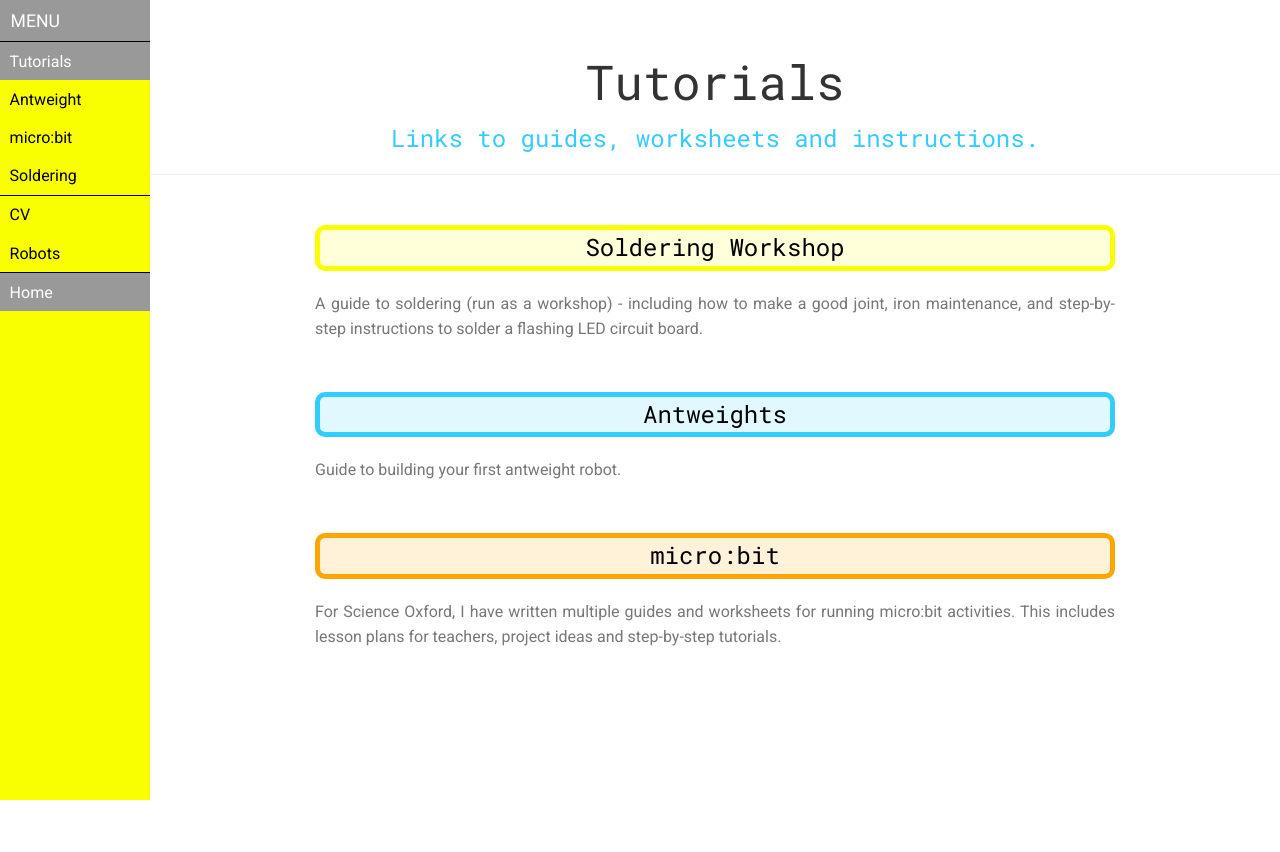
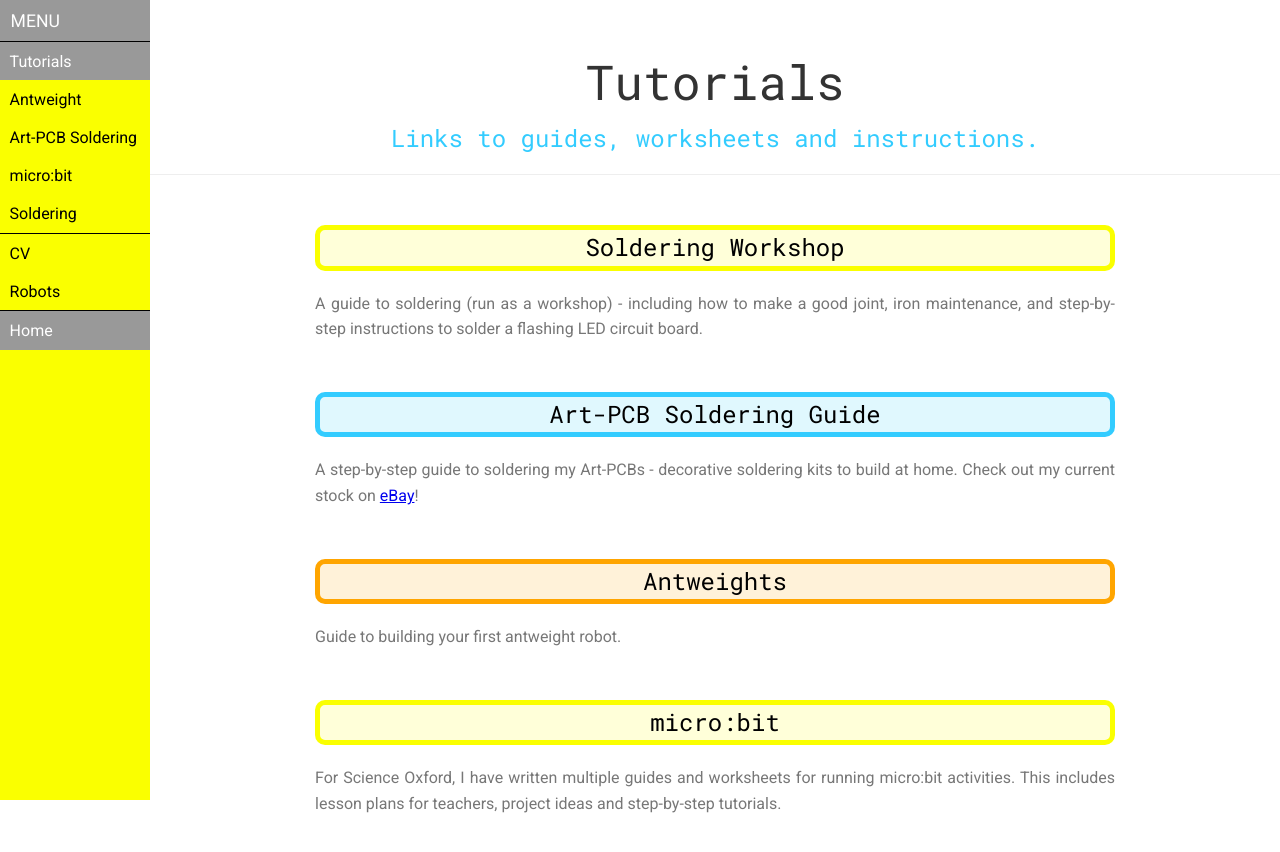
Before and after one commit to Isioviel/isioviel.github.io, a plain HTML site: page tutorials.html in a window 1280 px wide. Before the commit the page ends 800 px from the top, so only its background shows below. Drawn offline with Linux system fonts and the light colour scheme.

Commit message:
add links to Art-PCB soldering guide

```diff
--- a/tutorials.html
+++ b/tutorials.html
@@ -31,6 +31,7 @@
             <ul class="pure-menu-list">
                 <li class="pure-menu-item pure-menu-selected"><a href="#" class="pure-menu-link">Tutorials</a></li>
                 <li class="pure-menu-item"><a href="tutorials-antweight.html" class="pure-menu-link">Antweight</a></li>
+                <li class="pure-menu-item"><a href="art-pcb-instructions.html" class="pure-menu-link">Art-PCB Soldering</a></li>
                 <li class="pure-menu-item"><a href="tutorials-microbit.html" class="pure-menu-link">micro:bit</a></li>
                 <li class="pure-menu-item"><a href="tutorials-soldering.html" class="pure-menu-link">Soldering</a></li>
                 <li class="pure-menu-item  menu-item-divided"><a href="cv.html" class="pure-menu-link">CV</a></li>
@@ -53,12 +54,18 @@
               and step-by-step instructions to solder a flashing LED circuit board.
             </p>
 
-            <a href="tutorials-antweight.html" class="content-subhead-link"><h2 class="content-subhead bg-blue">Antweights</h2></a>
+            <a href="art-pcb-instructions.html" class="content-subhead-link"><h2 class="content-subhead bg-blue">Art-PCB Soldering Guide</h2></a>
+            <p>
+              A step-by-step guide to soldering my Art-PCBs - decorative soldering kits to build at home.
+              Check out my current stock on <a href="https://www.ebay.co.uk/usr/isioviel" target="_blank">eBay</a>!
+            </p>
+
+            <a href="tutorials-antweight.html" class="content-subhead-link"><h2 class="content-subhead bg-orange">Antweights</h2></a>
             <p>
               Guide to building your first antweight robot.
             </p>
 
-            <a href="tutorials-microbit.html" class="content-subhead-link"><h2 class="content-subhead bg-orange">micro:bit</h2></a>
+            <a href="tutorials-microbit.html" class="content-subhead-link"><h2 class="content-subhead bg-yellow">micro:bit</h2></a>
             <p>
               For Science Oxford, I have written multiple guides and worksheets for running micro:bit activities.
               This includes lesson plans for teachers, project ideas and step-by-step tutorials.
```
Also changed, not shown: tutorials-antweight.html (+1 -0 lines), tutorials-microbit.html (+1 -0 lines), tutorials-soldering.html (+1 -0 lines).
